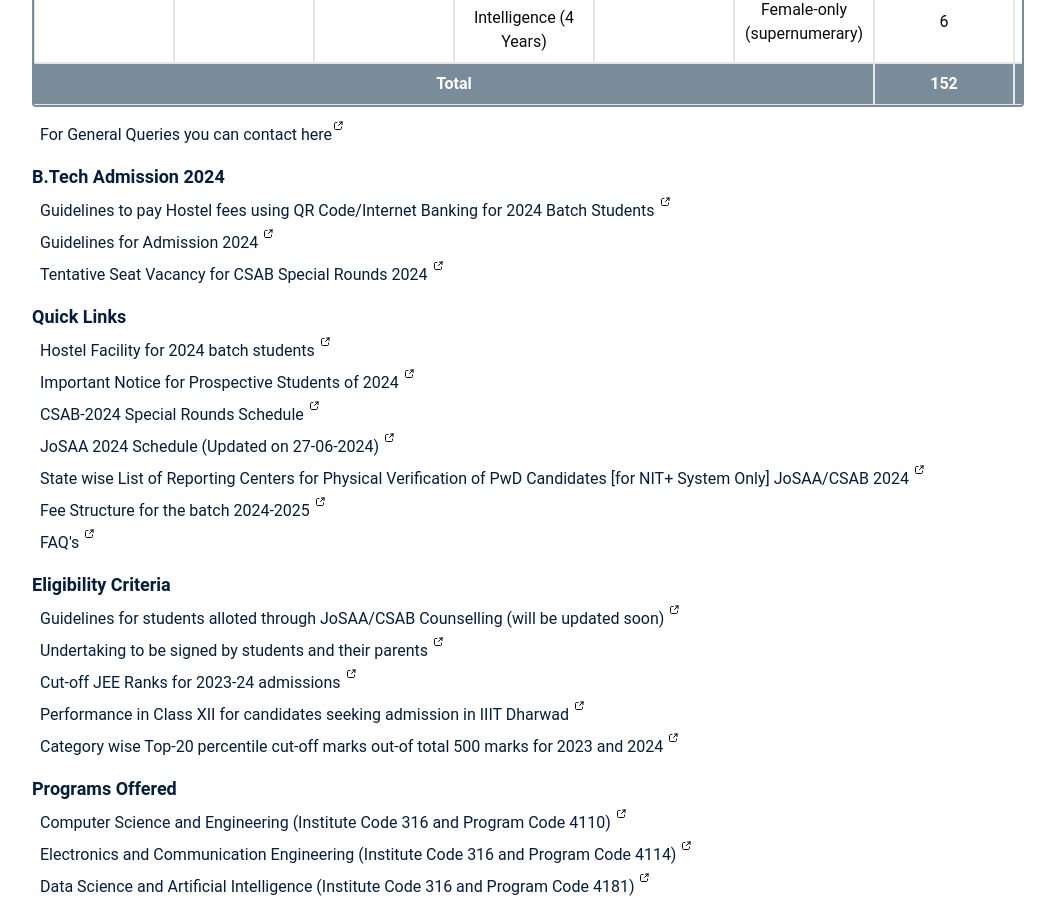
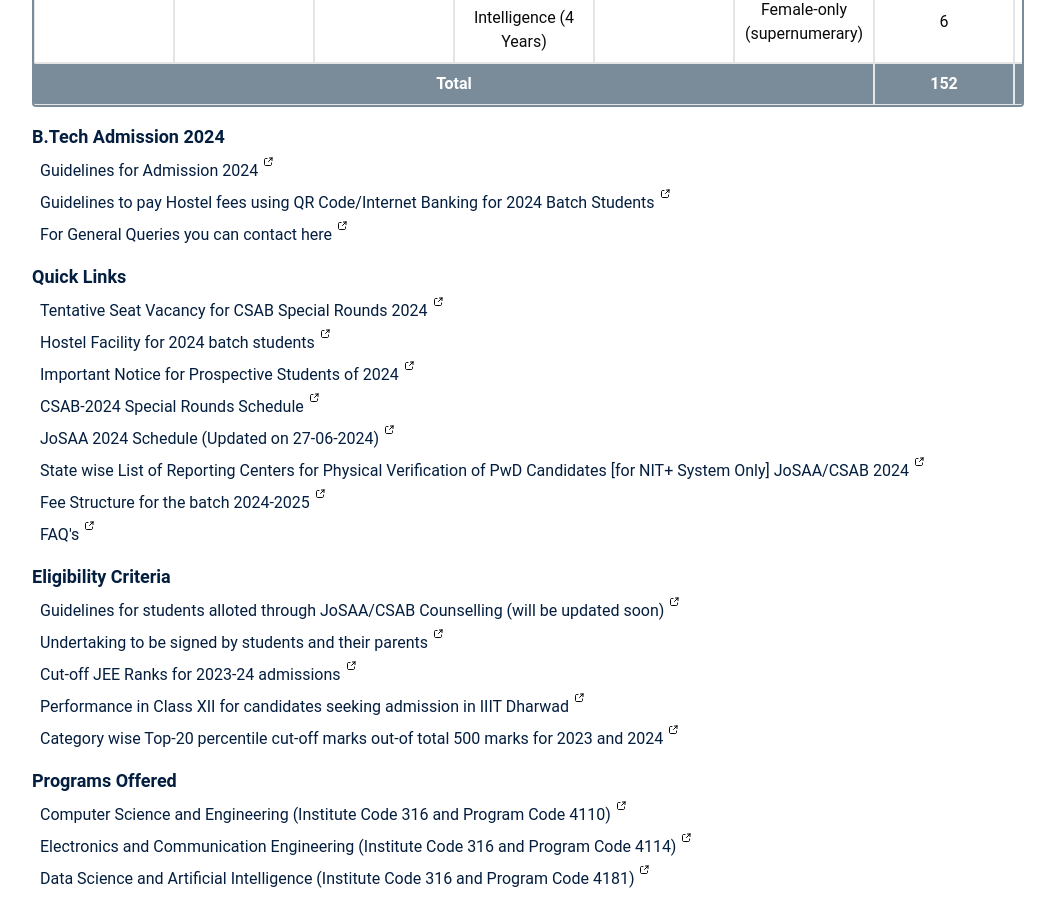
Before and after one commit to Velocity-IIITDWD/iiitdwd.ac.in, a Next.js app: page /admissions/btech in a window 1280 px wide. Shown: the part 1960-2871 px from the top of the page, without its empty margins (112-1167 px from the left). Built offline with nearby package versions, Linux system fonts and the light colour scheme.

Commit message:
refactor: rearrange order of items on admissions page

```diff
--- a/app/admissions/btech/page.tsx
+++ b/app/admissions/btech/page.tsx
@@ -165,12 +165,7 @@ export default function Page() {
         </div>
       </div>
 
-      <Link
-        className='pl-2 mt-2 text-dwd-primary w-fit block hover:underline underline-offset-2 after:-translate-y-1/3 after:absolute relative after:content-[url("/icons/linkIcon.svg")]'
-        href={'/contact_info'}
-      >
-        For General Queries you can contact here
-      </Link>
+
 
       {links.map((obj) => (
         <Fragment key={obj.id}>
--- a/data/admissions.ts
+++ b/data/admissions.ts
@@ -83,25 +83,30 @@ export const links: linksStructure[] = [
     links: [
       {
         id: 1,
+        link: '/docs/Guidelines for admission 2024-25.pdf',
+        displayText: 'Guidelines for Admission 2024',
+      },
+      {
+        id: 2,
         link: '/docs/Guidelines for hostel feesInternet Banking.pdf',
         displayText: 'Guidelines to pay Hostel fees using QR Code/Internet Banking for 2024 Batch Students',
       },
       {
-        id: 2,
-        link: '/docs/Guidelines for admission 2024-25.pdf',
-        displayText: 'Guidelines for Admission 2024',
+        id: 3,
+        link: '/contact_info',
+        displayText: 'For General Queries you can contact here',
       },
-      {
+    ]
+  },
+
+  {
+    id: 1,
+    type: 'Quick Links',
+    links: [{
         id: 3,
         link: '/docs/CSAB_Tentative_Vacancy_2024.pdf',
         displayText: 'Tentative Seat Vacancy for CSAB Special Rounds 2024',
       },
-    ]
-  },
-  {
-    id: 1,
-    type: 'Quick Links',
-    links: [
       {
         id: 1,
         link: '/docs/Hostel Facility for 2024 batch students.pdf',
```
